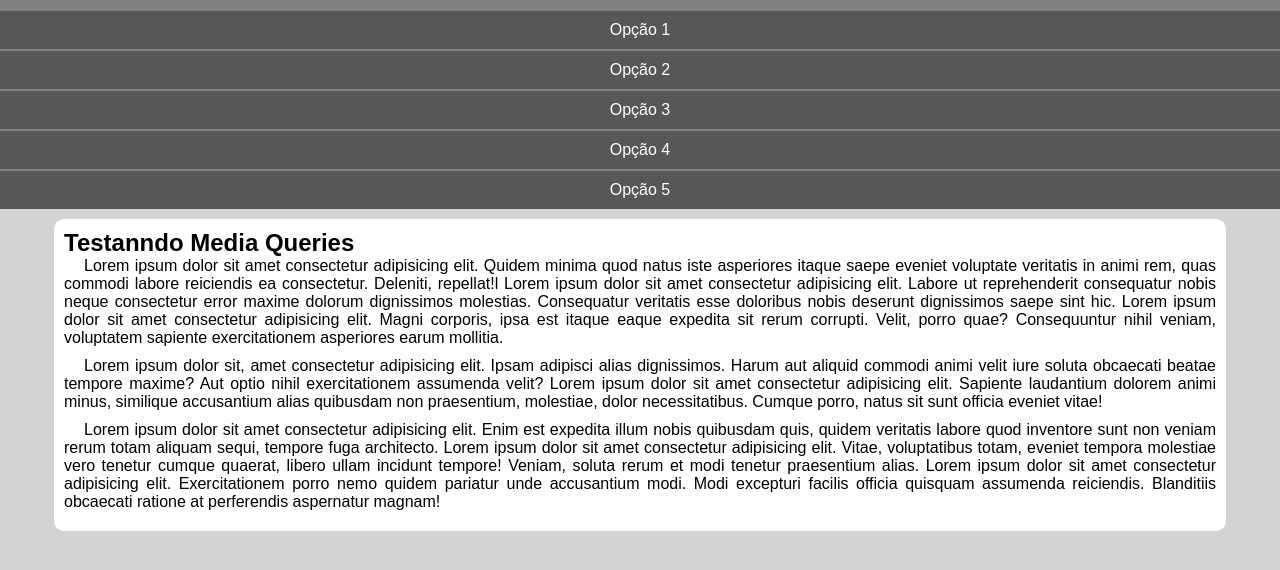
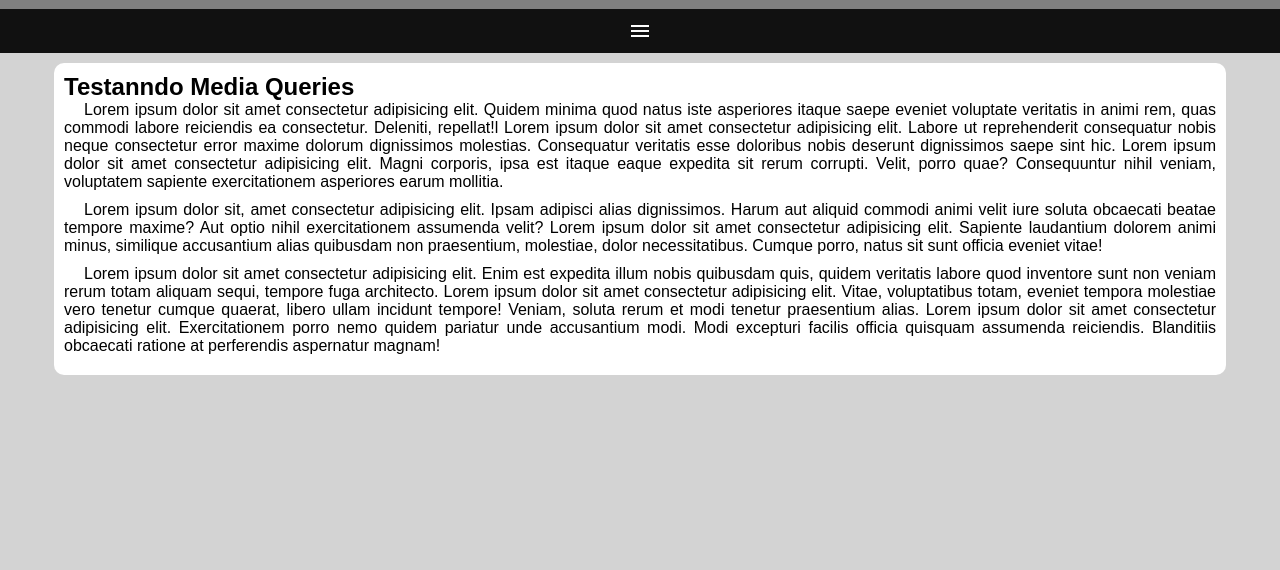
Before and after one commit to alanherculino/html-css, a plain HTML site: page exercícios/ex026/mq005/index.html in a window 1280 px wide. Shown: the part 48-618 px from the top of the page. Drawn offline with Linux system fonts and the light colour scheme.

Commit message:
criei o menu hamburguinho

```diff
--- a/exercícios/ex026/mq005/estilos/style.css
+++ b/exercícios/ex026/mq005/estilos/style.css
@@ -1,4 +1,5 @@
 @charset "UTF-8";
+
 
 *{
     font-family: Arial, Helvetica, sans-serif;
@@ -19,8 +20,16 @@ header > h1{
     padding: 10px;
     text-align: center;
 }
+i#burguer{
+    display: block;
+    color: white;
+    background-color: rgb(17, 17, 17);
+    text-align: center;
+    padding: 10px;
+    cursor: pointer;
+}
 menu {
-    display: block;
+    display: none;
 
 }
 menu > ul{
--- a/exercícios/ex026/mq005/index.html
+++ b/exercícios/ex026/mq005/index.html
@@ -5,11 +5,14 @@
     <meta name="viewport" content="width=device-width, initial-scale=1.0">
     <title>Media Query</title>
     <link rel="stylesheet" href="estilos/style.css">
+    <link href="https://fonts.googleapis.com/icon?family=Material+Icons"
+    rel="stylesheet">
 </head>
 <body>
     <header>
         <h1>Meu Site</h1>
-        <menu>
+        <i id="burguer" class="material-icons" onclick="clickMenu()">menu</i>
+        <menu id="itens">
             <ul>
                 <li><a href="#">Opção 1</a></li>
                 <li><a href="#">Opção 2</a></li>
@@ -30,6 +33,16 @@
 
         </article>
     </main>
+    <script>
+        function clickMenu() {
+            if(itens.style.display == 'block') {
+                itens.style.display = 'none'
+            } else{
+                itens.style.display = 'block'
+            }
+
+        }
+    </script>
 
 
 </body>
```
